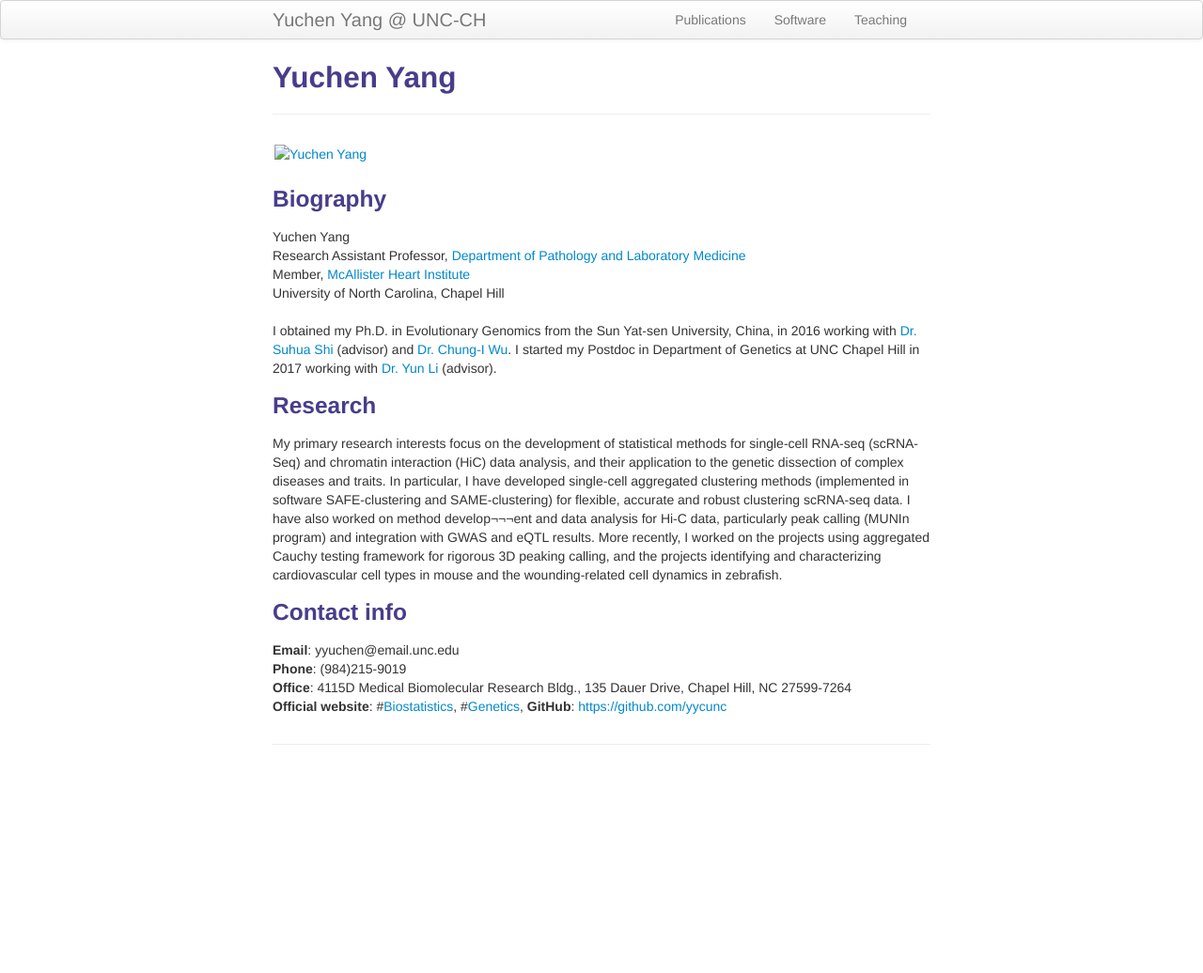
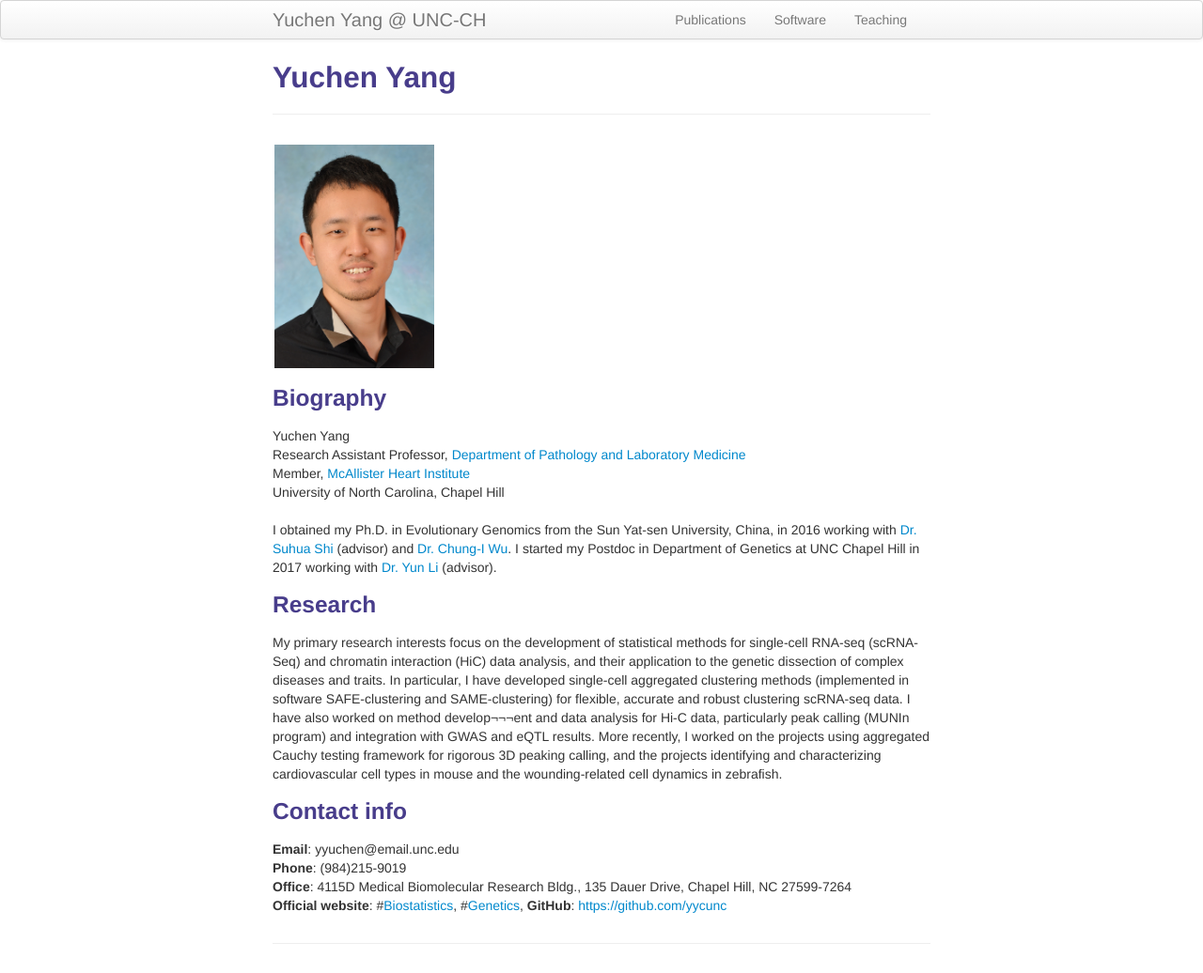
Before and after one commit to yycunc/yycunc.github.io, a Jekyll site: the page built from index.md, in a window 1280 px wide. Shown: the whole page at 94% size. Built offline with Jekyll 4.4.1, drawn with Linux system fonts in a browser that asks for light colours; before the commit the page ends 900 px from its top, so only the background shows below that.

Commit message:
Update index.md

```diff
--- a/index.md
+++ b/index.md
@@ -6,8 +6,8 @@ title: Yuchen Yang
 <div class="container">
     <div class="row-fluid">
         <div class="span2">
-        <a href="../assets/Yuchao.jpg">
-            <img src="../assets/pics/Yuchen.jpeg" height="200" width="200" title="Yuchen Yang" alt="Yuchen Yang"/>
+        <a href="../assets/Yuchen.jpeg">
+            <img src="../assets/Yuchen.jpeg" height="200" width="200" title="Yuchen Yang" alt="Yuchen Yang"/>
         </a>
         </div>
     </div>
```
